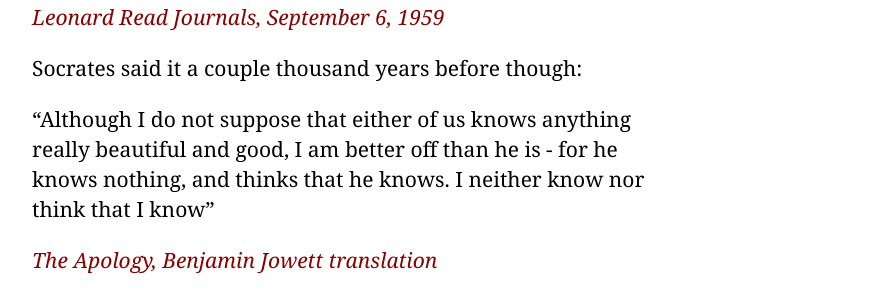
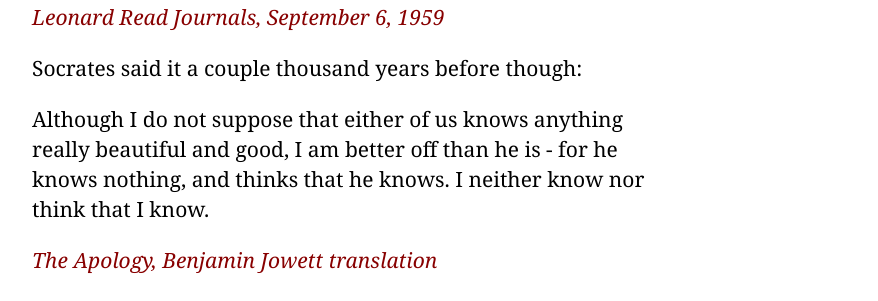
Before and after one commit to derykmakgill/commonplace, a Jekyll site: the page built from _posts/2019-04-12-read-ignorance.md, in a window 1280 px wide. Shown: the part 934-1235 px from the top of the page, without its empty margins (188-1066 px from the left). Built offline with Jekyll 4.4.1, drawn with Linux system fonts in a browser that asks for light colours.

```diff
--- a/_posts/2019-04-12-read-ignorance.md
+++ b/_posts/2019-04-12-read-ignorance.md
@@ -13,6 +13,6 @@ Leonard Read seemed to agree. From his journals:
 
 Socrates said it a couple thousand years before though:
 
-"Although I do not suppose that either of us knows anything really beautiful and good, I am better off than he is - for he knows nothing, and thinks that he knows. I neither know nor think that I know"
+Although I do not suppose that either of us knows anything really beautiful and good, I am better off than he is - for he knows nothing, and thinks that he knows. I neither know nor think that I know.
 
 <cite>The Apology, Benjamin Jowett translation</cite>
```
